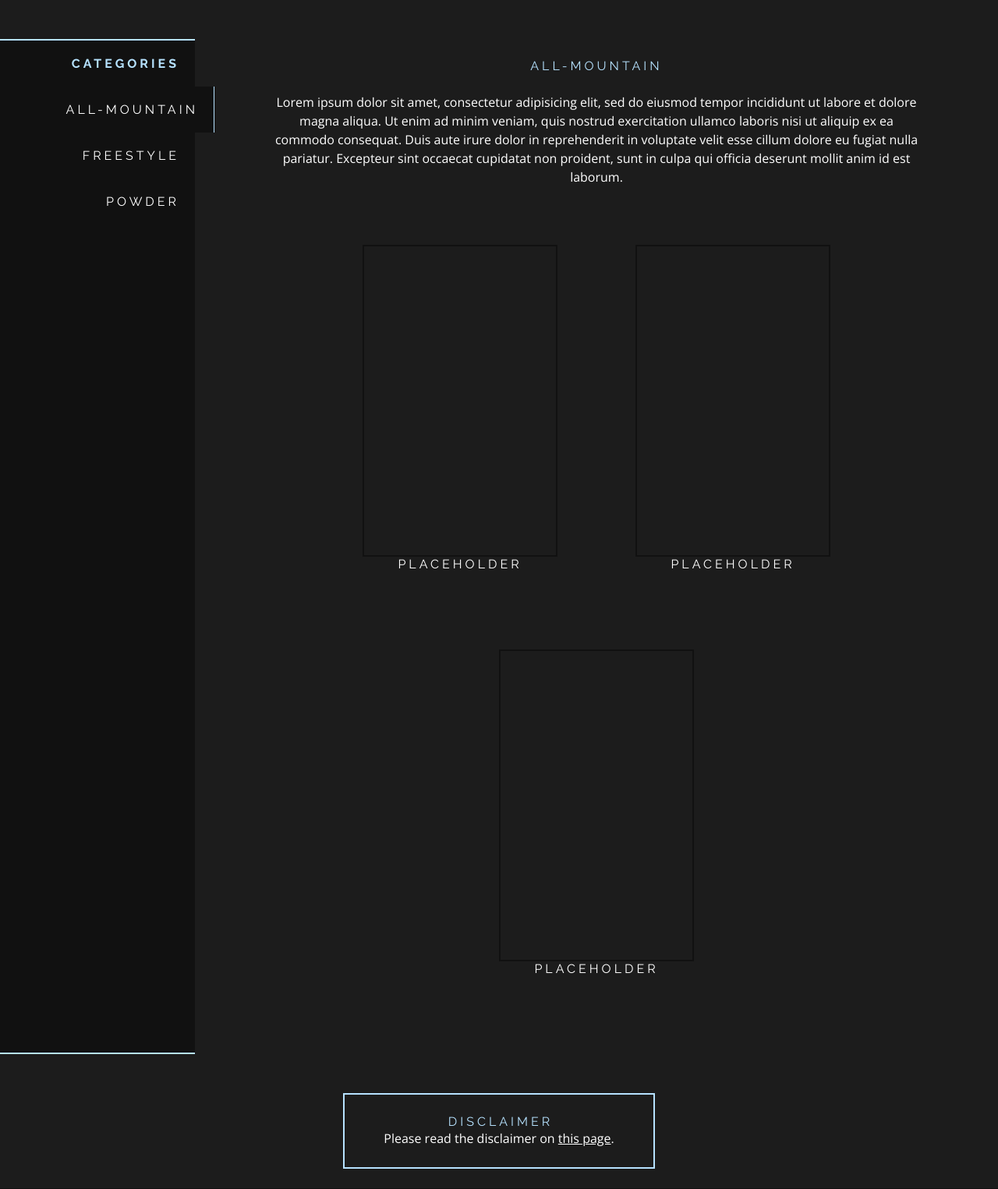
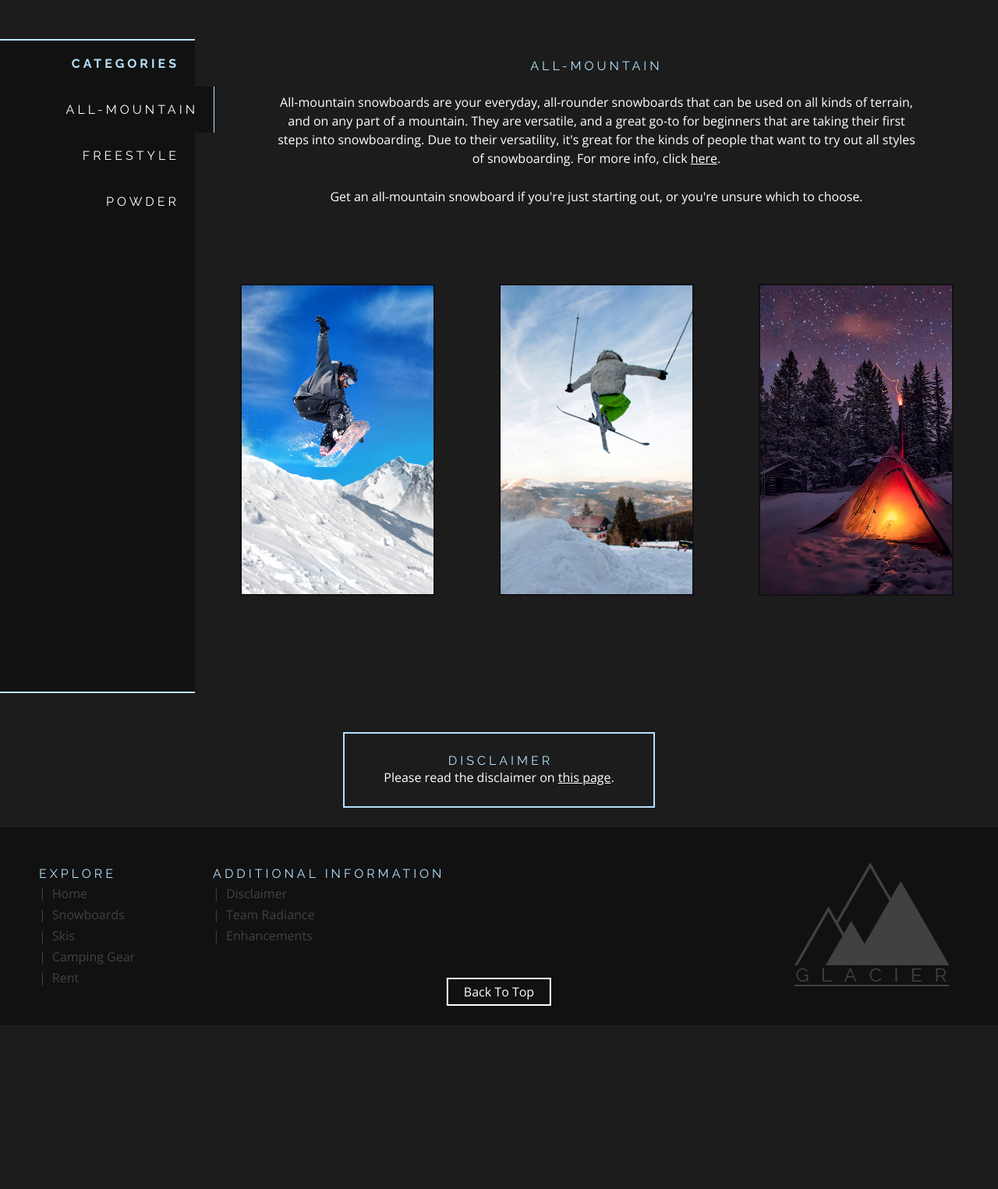
Before and after one commit to ZeeHatcher/COS10011, a PHP site: page /product1.html in a window 1280 px wide. Shown: the part 219-1744 px from the top of the page at 78% size. After the commit the page ends 1509 px from the top, so only its background shows below. Run offline with PHP 8.4, Linux system fonts and the light colour scheme.

Commit message:
Add product1.html content

```diff
--- a/assign1/index.html
+++ b/assign1/index.html
@@ -118,19 +118,19 @@
       </article>
 
       <div class="cards">
-        <a href="product1.html" id="card-snowboard" class="card card--bg-snowboard">
+        <a href="product1.html" id="card-snowboard" class="card">
           <div class="card__cover">
             <h1 class="card__title">Sno<span class="no-letter-spacing">w</span><br>board<span class="no-letter-spacing">s</span></h1>
           </div>
         </a>
 
-        <a href="product2.html" id="card-ski" class="card card--bg-ski">
+        <a href="product2.html" id="card-ski" class="card">
           <div class="card__cover">
             <h1 class="card__title">Ski<span class="no-letter-spacing">s</span></h1>
           </div>
         </a>
 
-        <a href="product3.html" id="card-camp" class="card card--bg-camp">
+        <a href="product3.html" id="card-camp" class="card">
           <div class="card__cover">
             <h1 class="card__title">Campin<span class="no-letter-spacing">g</span></h1>
           </div>
--- a/assign1/product1.html
+++ b/assign1/product1.html
@@ -81,22 +81,33 @@
         <article class="desc">
           <h3 class="desc__title">All-Mountain</h3>
 
-          <p class="desc__text">Lorem ipsum dolor sit amet, consectetur adipisicing elit, sed do eiusmod tempor incididunt ut labore et dolore magna aliqua. Ut enim ad minim veniam, quis nostrud exercitation ullamco laboris nisi ut aliquip ex ea commodo consequat. Duis aute irure dolor in reprehenderit in voluptate velit esse cillum dolore eu fugiat nulla pariatur. Excepteur sint occaecat cupidatat non proident, sunt in culpa qui officia deserunt mollit anim id est laborum.</p>
+          <p class="desc__text">
+            All-mountain snowboards are your everyday, all-rounder snowboards that can be used on all kinds of terrain, and on any part of a mountain. They are versatile, and a great go-to for beginners that are taking their first steps into snowboarding. Due to their versatility, it's great for the kinds of people that want to try out all styles of snowboarding. For more info, click <a class="link-underline" href="https://www.rei.com/learn/expert-advice/snowboard.html">here</a>.
+          </p> <!-- Referenced from https://www.rei.com/learn/expert-advice/snowboard.html -->
+
+          <p class="desc__text">
+            Get an all-mountain snowboard if you're just starting out, or you're unsure which to choose.
+          </p>
         </article>
 
-        <section class="items">
-          <div class="item">
-            <div class="placeholder"></div>
-            <h3>Placeholder</h3>
-          </div>
-          <div class="item">
-            <div class="placeholder"></div>
-            <h3>Placeholder</h3>
-          </div>
-          <div class="item">
-            <div class="placeholder"></div>
-            <h3>Placeholder</h3>
-          </div>
+        <section class="cards items">
+          <a href="product1_1.html" id="card-snowboard" class="card">
+            <div class="card__cover">
+              <h1 class="card__title">Sno<span class="no-letter-spacing">w</span><br>board<span class="no-letter-spacing">s</span></h1>
+            </div>
+          </a>
+
+          <a href="product1_2.html" id="card-ski" class="card">
+            <div class="card__cover">
+              <h1 class="card__title">Ski<span class="no-letter-spacing">s</span></h1>
+            </div>
+          </a>
+
+          <a href="product1_3.html" id="card-camp" class="card">
+            <div class="card__cover">
+              <h1 class="card__title">Campin<span class="no-letter-spacing">g</span></h1>
+            </div>
+          </a>
         </section>
       </section>
 
--- a/assign1/styles/style.css
+++ b/assign1/styles/style.css
@@ -4,6 +4,25 @@
 #fff
 #b6e2ff
 */
+
+/* **************************************************
+    Card Backgrounds
+   ************************************************** */
+
+   #card-snowboard {
+     background-image: url("images/snowboard1.jpg"); /* https://grab-media.jp/wp-content/uploads/2018/09/GettyImages-503871626-1.jpg */
+     background-position: 20%;
+   }
+
+   #card-ski {
+     background-image: url("images/ski1.jpg"); /* http://apps.tourisme-alsace.info/photos/munster/photos/231007159_1.jpg */
+     background-position: 70%;
+   }
+
+   #card-camp {
+     background-image: url("images/camp1.jpg"); /* http://i.imgur.com/x61cTgo.jpg */
+     background-position: 40%;
+   }
 
 /* **************************************************
     Utility CSS
@@ -380,21 +399,6 @@
   background-size: cover;
 }
 
-#card-snowboard {
-  background-image: url("images/snowboard1.jpg"); /* https://grab-media.jp/wp-content/uploads/2018/09/GettyImages-503871626-1.jpg */
-  background-position: 20%;
-}
-
-#card-ski {
-  background-image: url("images/ski1.jpg"); /* http://apps.tourisme-alsace.info/photos/munster/photos/231007159_1.jpg */
-  background-position: 70%;
-}
-
-#card-camp {
-  background-image: url("images/camp1.jpg"); /* http://i.imgur.com/x61cTgo.jpg */
-  background-position: 40%;
-}
-
 .card {
   display: block;
   border: 2px solid #111;
@@ -404,6 +408,11 @@
   text-align: center;
   transition: 0.2s;
   margin: 25px;
+}
+
+.items .card {
+  max-width: 250px;
+  height: 400px;
 }
 
 .card__cover {
@@ -578,18 +587,6 @@
   background-color: transparent;
 }
 
-.item {
-  text-align: center;
-  margin: 50px 50px;
-}
-
-.items {
-  margin: 0;
-  display: flex;
-  justify-content: center;
-  flex-wrap: wrap;
-}
-
 main.student {
   margin-bottom: 100px;
 }
```
